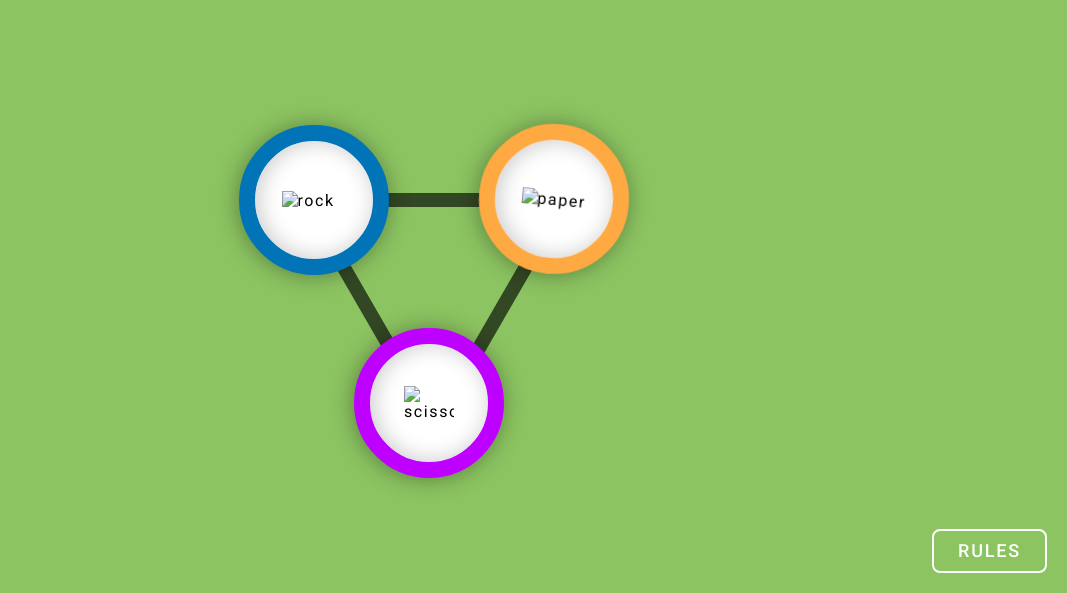
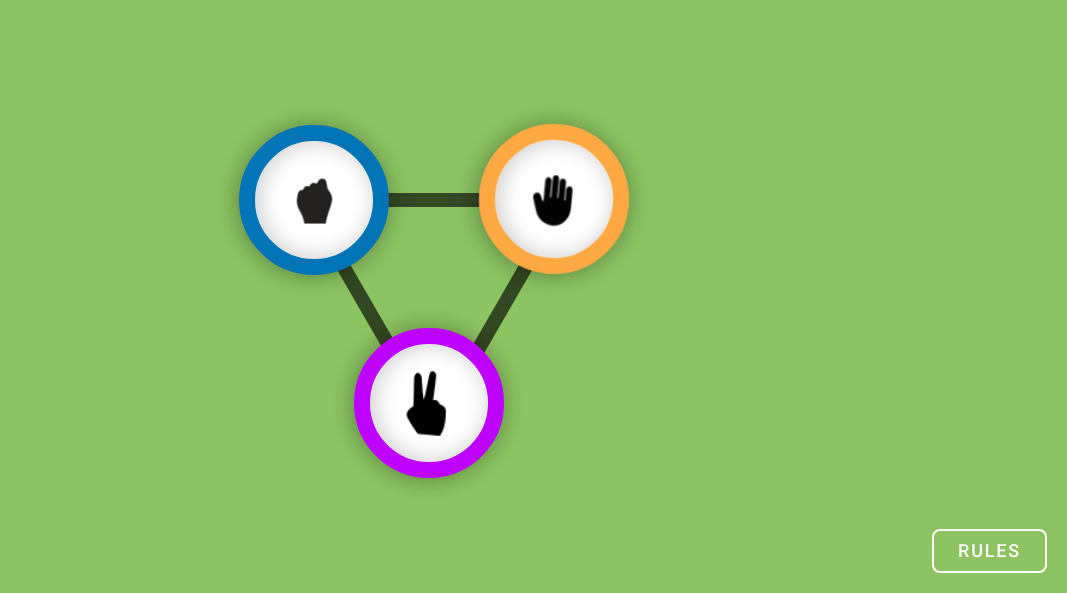
Before and after one commit to anujtripathi9696/JavaScript-Major-Module-Test-Stone-Paper-Scissor, a plain HTML site: page index.html in a window 1280 px wide. Shown: the part 207-800 px from the top of the page, without its empty margins (213-1280 px from the left). Drawn offline with Linux system fonts and the light colour scheme.

Commit message:
Update index.html

```diff
--- a/index.html
+++ b/index.html
@@ -32,17 +32,17 @@
         </div>
         <div class="actions">
           <div class="rock-div action" id="rock" onclick="startGame('rock')">
-            <img src="./images/rock.png" alt="rock" width="65px" />
+            <img src="rock.png" alt="rock" width="65px" />
           </div>
           <div class="paper-div action" id="paper" onclick="startGame('paper')">
-            <img src="./images/paper.png" alt="paper" width="65px" />
+            <img src="paper.png" alt="paper" width="65px" />
           </div>
           <div
             class="scissor-div action"
             id="scissor"
             onclick="startGame('scissor')"
           >
-            <img src="./images/scissor.png" alt="scissor" width="50px" />
+            <img src="scissor.png" alt="scissor" width="50px" />
           </div>
         </div>
       </div>
@@ -156,8 +156,8 @@
     </section>
 
     <section class="won-game">
-      <img src="./images/Group 5Stars.png" alt="stars" id="stars" />
-      <img src="./images/VectorTrophy.png" alt="VectorTrophy" id="trophy" />
+      <img src="Group 5Stars.png" alt="stars" id="stars" />
+      <img src="VectorTrophy.png" alt="VectorTrophy" id="trophy" />
       <h2 class="won-game-heading">HURRAY!!</h2>
       <h6 class="won-game-sub-heading">YOU WON THE GAME</h6>
       <button class="filled-btn large" onclick="playAgain()">play again</button>
```
